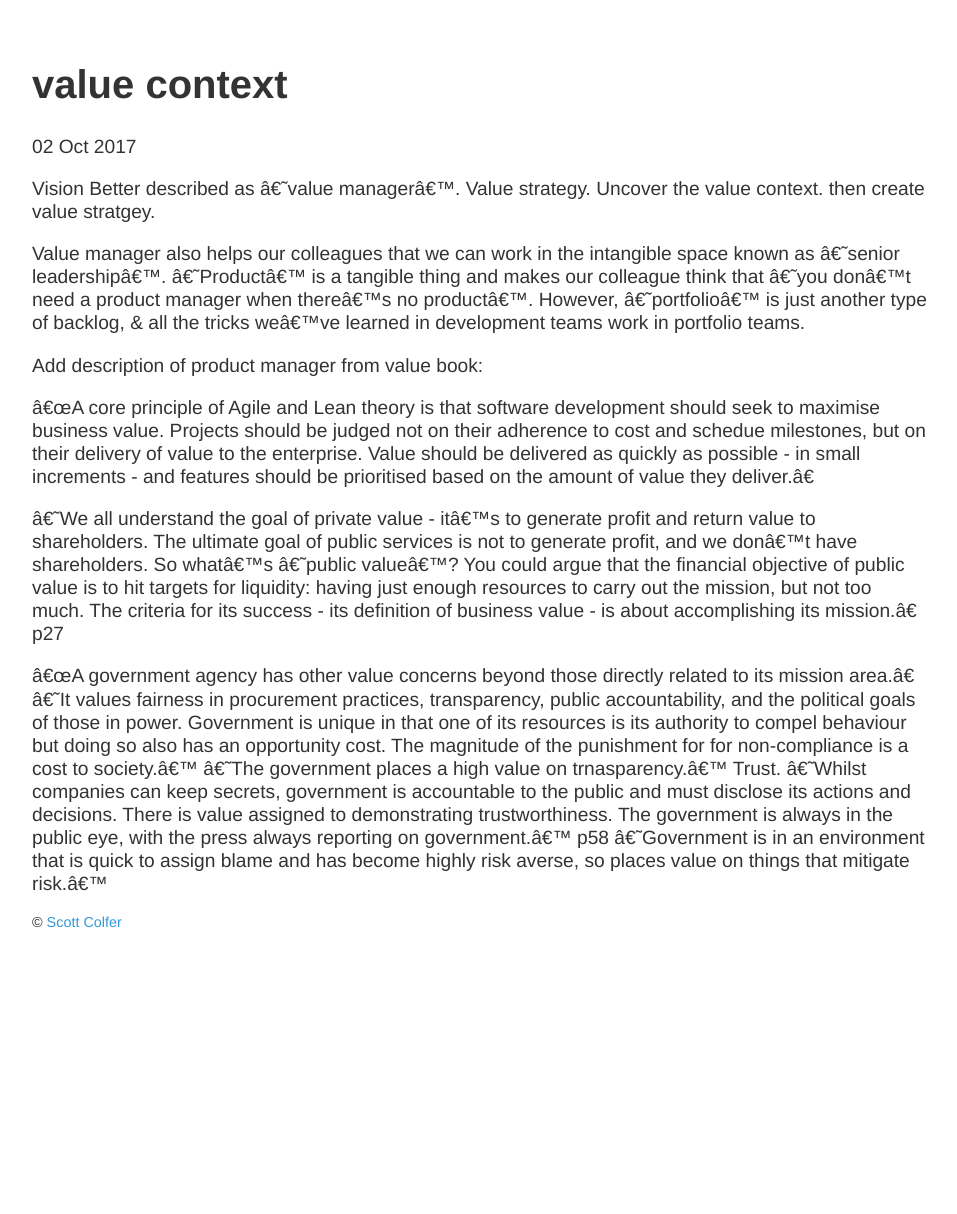
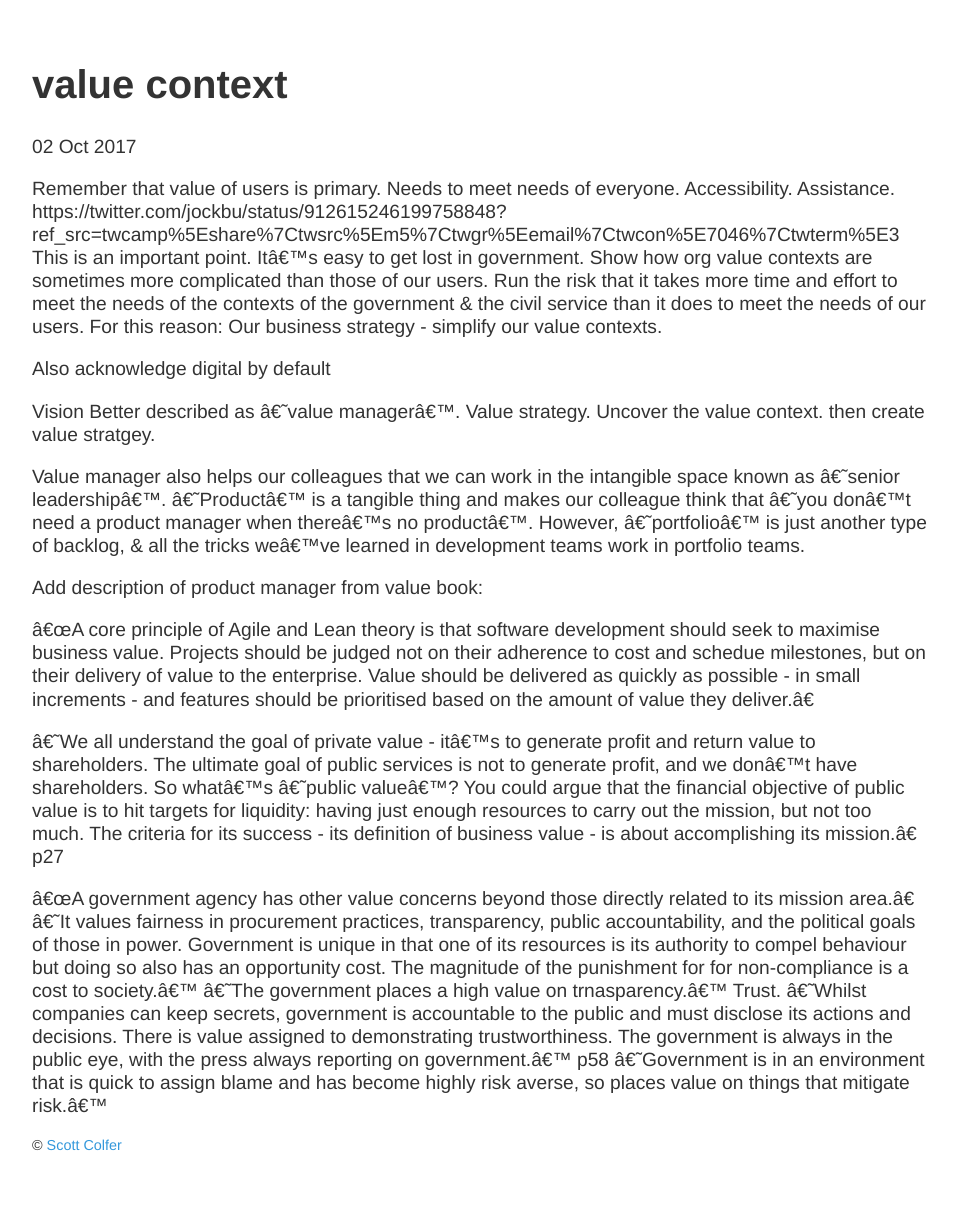
Before and after one commit to scottcolfer/scottcolfer.github.io, a Jekyll site: the page built from _posts/2017-10-02-value-context.md, in a window 1280 px wide. Shown: the whole page, without its empty margins (160-1117 px from the left). Built offline with Jekyll 4.4.1, drawn with Linux system fonts in a browser that asks for light colours; before the commit the page ends 991 px from its top, so only the background shows below that.

Commit message:
Update 2017-10-02-value-context.md

```diff
--- a/_posts/2017-10-02-value-context.md
+++ b/_posts/2017-10-02-value-context.md
@@ -3,6 +3,12 @@ layout: post
 title: "value context"
 date: 2017-10-02
 ---
+Remember that value of users is primary. Needs to meet needs of everyone. Accessibility. Assistance.
+https://twitter.com/jockbu/status/912615246199758848?ref_src=twcamp%5Eshare%7Ctwsrc%5Em5%7Ctwgr%5Eemail%7Ctwcon%5E7046%7Ctwterm%5E3
+This is an important point. It's easy to get lost in government. Show how org value contexts are sometimes more complicated than those of our users. Run the risk that it takes more time and effort to meet the needs of the contexts of the government & the civil service than it does to meet the needs of our users.
+For this reason: Our business strategy - simplify our value contexts.
+
+Also acknowledge digital by default
 
 Vision
 Better described as ‘value manager’.
```
